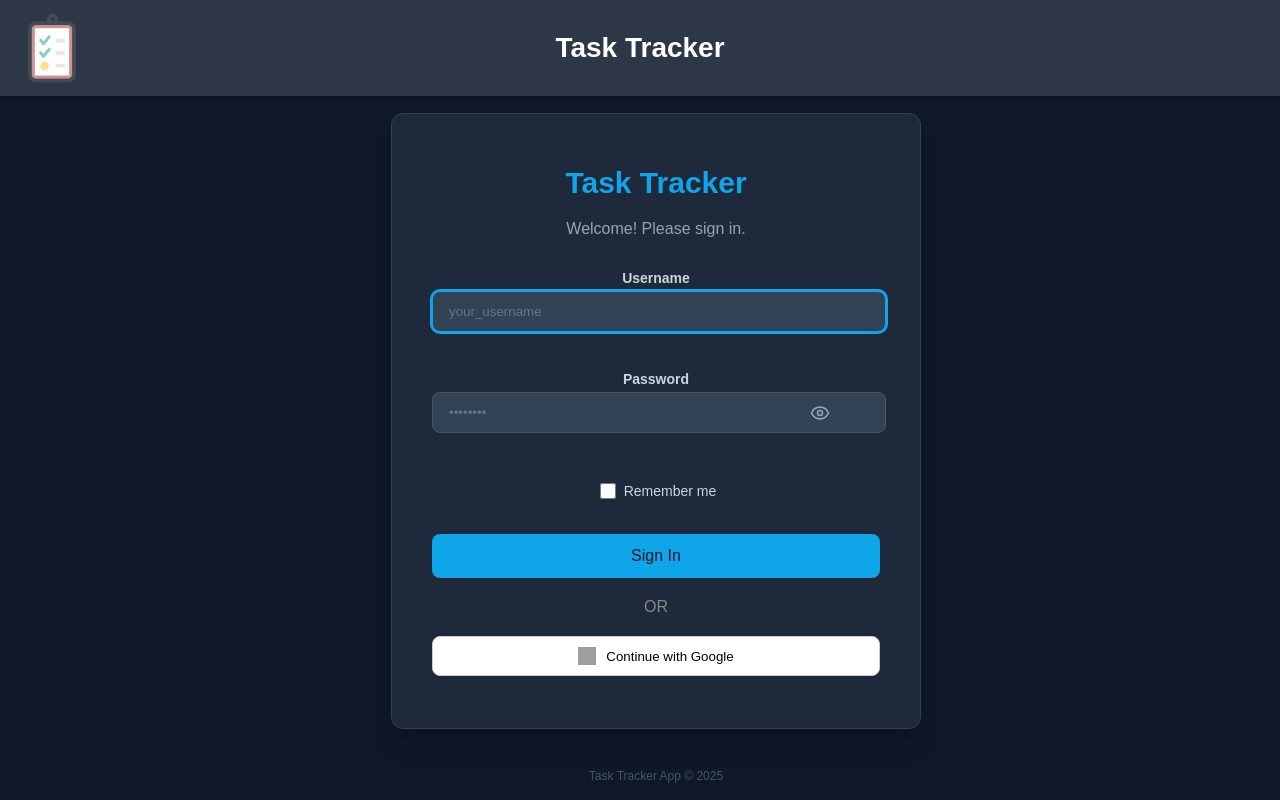
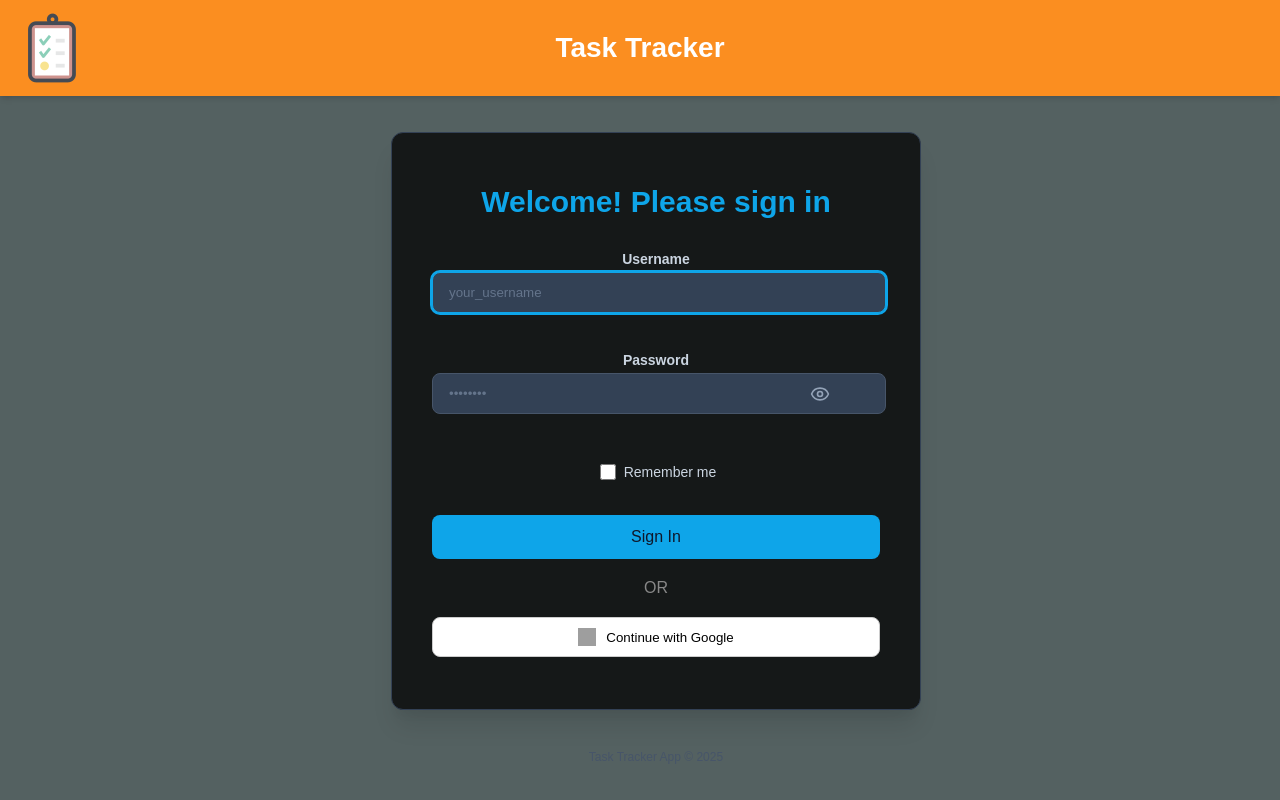
Before and after one commit to ankurguglanifzk/fsd, a React (Create React App) app in the folder frontend/: page /login in a window 1280 px wide. Shown: the top 800 px of the page. Built offline with nearby package versions, Linux system fonts and the light colour scheme; no server answers; grey boxes are pictures that could not be loaded.

Commit message:
ui changes

```diff
--- a/frontend/src/pages/Dashboard.css
+++ b/frontend/src/pages/Dashboard.css
@@ -38,12 +38,11 @@
 
 .username-text {
   font-weight: bold;
-  color: #38bdf8; /* Sky blue color */
+  color: #cbcbd7; /* Sky blue color */
 }
-
 .role-text {
-  font-size: 0.9em;
-  color: #9ca3af; /* Gray color */
+  font-size: 1em;
+  color: #bcc1c8; /* Gray color */
   margin: 0;
 }
 
--- a/frontend/src/pages/Dashboard.js
+++ b/frontend/src/pages/Dashboard.js
@@ -314,7 +314,7 @@ export default function Dashboard() {
                 <div className="sidebar">
                     {user && (
                         <div className="welcome-message-container">
-                            <p className="welcome-text">Welcome, <span className="username-text">{user.Username}</span>!</p>
+                            <p className="welcome-text">Welcome, <span className="username-text">{user.Username}</span></p>
                             <p className="role-text">Roles: {Array.isArray(user.roles) ? user.roles.join(", ") : "N/A"}</p>
                         </div>
                     )}
--- a/frontend/src/pages/Header.css
+++ b/frontend/src/pages/Header.css
@@ -4,7 +4,7 @@
   align-items: center;
   justify-content: space-between;
   padding: 0.75rem; /* 12px */
-  background-color: #2d3748; /* gray-800 */
+  background-color: #fb8e20; /* gray-800 */
   color: #ffffff;
   position: relative;
   box-shadow: 0 4px 6px -1px rgba(0, 0, 0, 0.1), 0 2px 4px -1px rgba(0, 0, 0, 0.06);
@@ -40,7 +40,7 @@
   gap: 0.5rem;
   padding: 0.5rem 0.75rem;
   border-radius: 0.375rem;
-  background-color: #dc2626;
+  background-color: grey;
   color: #ffffff;
   font-weight: 600;
   font-size: 0.875rem;
@@ -50,7 +50,8 @@
 }
 
 .logout-button:hover {
-  background-color: #b91c1c;
+  background-color: #615654
+  ;
 }
 
 .logout-button:focus {
--- a/frontend/src/pages/LoginPage.css
+++ b/frontend/src/pages/LoginPage.css
@@ -1,7 +1,7 @@
 /* src/pages/LoginPage.css */
 .login-page-container {
     min-height: 100vh;
-    background-color: #0f172a; /* bg-slate-900 */
+    background-color: #546161; /* bg-slate-900 */
     display: flex;
     flex-direction: column;
     /* items-center is removed to allow Header to be full width */
@@ -11,7 +11,7 @@
   }
 
   .login-page-container ::selection {
-    background-color: #0369a1; /* sky-700 */
+    background-color: black; /* sky-700 */
     color: #ffffff;
   }
 
@@ -30,7 +30,7 @@
   .login-card {
     width: 100%;
     max-width: 28rem; /* max-w-md */
-    background-color: #1e293b; /* bg-slate-800 */
+    background-color: #151818; /* bg-slate-800 */
     padding: 2rem 2.5rem; /* p-8 md:p-10 (using a mid-value) */
     border-radius: 0.75rem; /* rounded-xl */
     box-shadow: 0 20px 25px -5px rgba(0, 0, 0, 0.1), 0 10px 10px -5px rgba(0, 0, 0, 0.04); /* shadow-2xl */
--- a/frontend/src/pages/LoginPage.js
+++ b/frontend/src/pages/LoginPage.js
@@ -75,8 +75,8 @@ export function LoginPage() {
       <main className="login-content-wrapper">
         <div className="login-card">
           <div className="login-header">
-            <h1 className="login-title">Task Tracker</h1>
-            <p className="login-subtitle">Welcome! Please sign in.</p>
+            <h1 className="login-title">Welcome! Please sign in</h1>
+            <p className="login-subtitle"></p>
           </div>
 
           <form onSubmit={handleSubmit} className="login-form">
```
